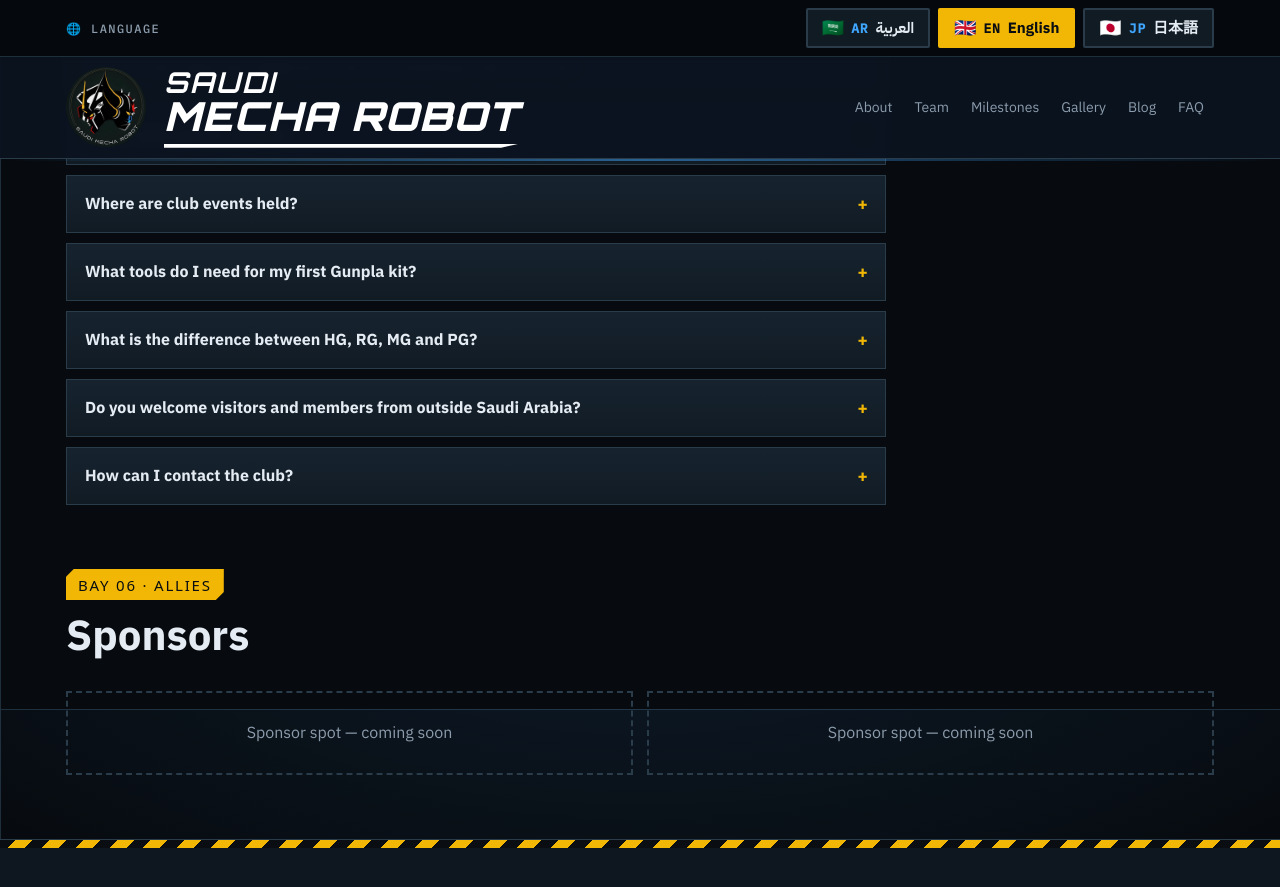
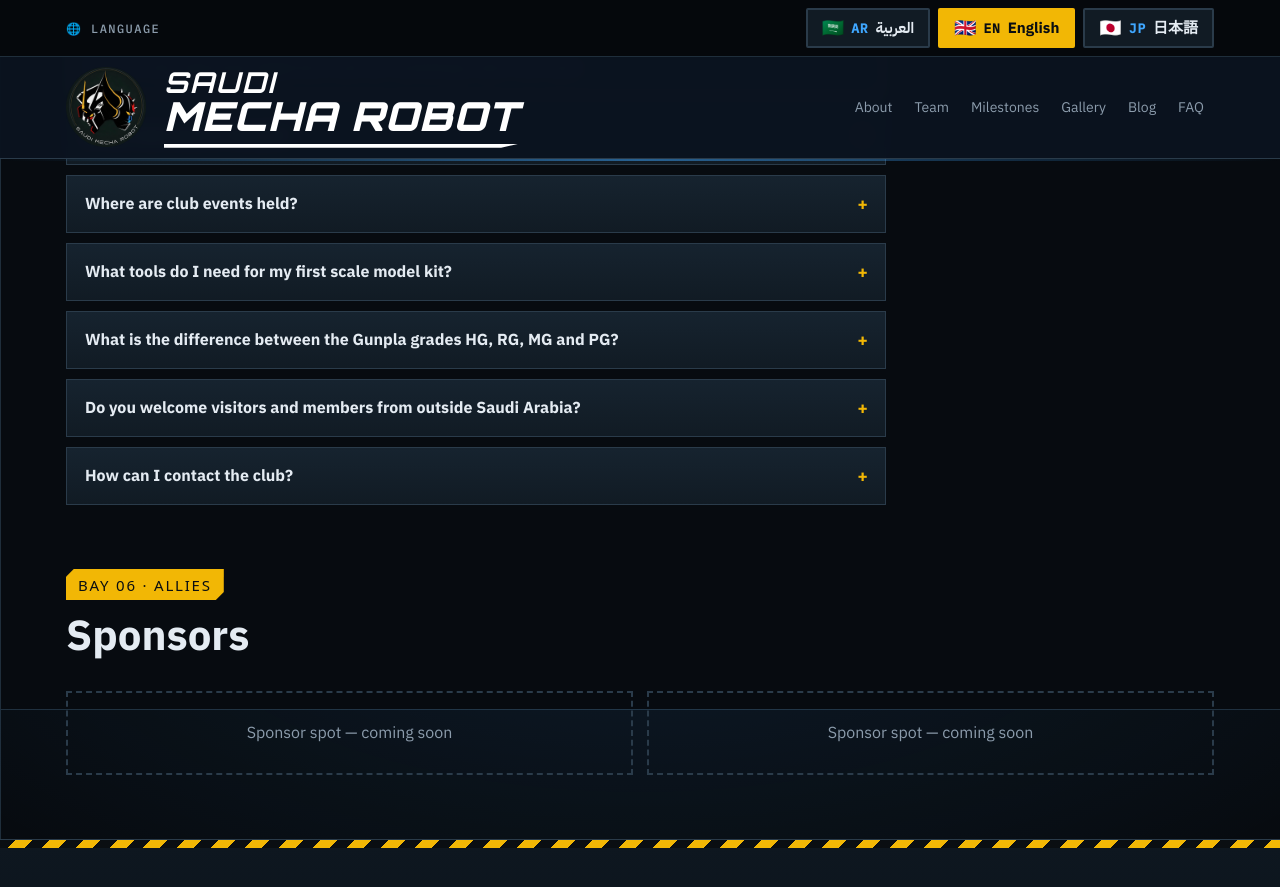
Before and after one commit to SaudiMechaRobot/SaudiMechaRobot.github.io, a Jekyll site: the page built from en/index.html, in a window 1280 px wide and 900 px high, scrolled down 7391 px. Shown: the top 887 px of the window. Built offline with Jekyll 4.4.1, drawn with Linux system fonts in a browser that asks for light colours; some web fonts are replaced.

Commit message:
FAQ EN: scale model kit tools, Gunpla grades question

```diff
--- a/_data/faq_en.yml
+++ b/_data/faq_en.yml
@@ -4,9 +4,9 @@
   answer: No. Our focus is sci-fi and mechanical design from anime and video games, and we welcome every genre of scale models and figures, from military and aviation to automotive and dioramas. "Mecha" in our name reflects where we started; our workbench is open to everyone.
 - question: Where are club events held?
   answer: The club is based in Riyadh, Saudi Arabia. We announce the venue and date of each event on our official accounts.
-- question: What tools do I need for my first Gunpla kit?
+- question: What tools do I need for my first scale model kit?
   answer: A pair of nippers, a fine file or sanding paper, and a hobby knife are enough for your first High Grade kit.
-- question: What is the difference between HG, RG, MG and PG?
+- question: What is the difference between the Gunpla grades HG, RG, MG and PG?
   answer: HG is 1/144 scale and the easiest start. RG is the same scale with finer detail. MG is 1/100 scale with an inner frame. PG is 1/60 scale, the largest and most detailed grade.
 - question: Do you welcome visitors and members from outside Saudi Arabia?
   answer: Yes. Modellers from anywhere are welcome to follow the club and connect with us online.
```
